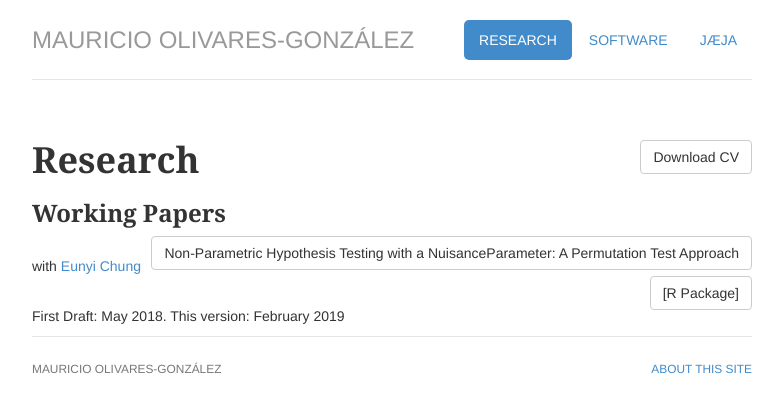
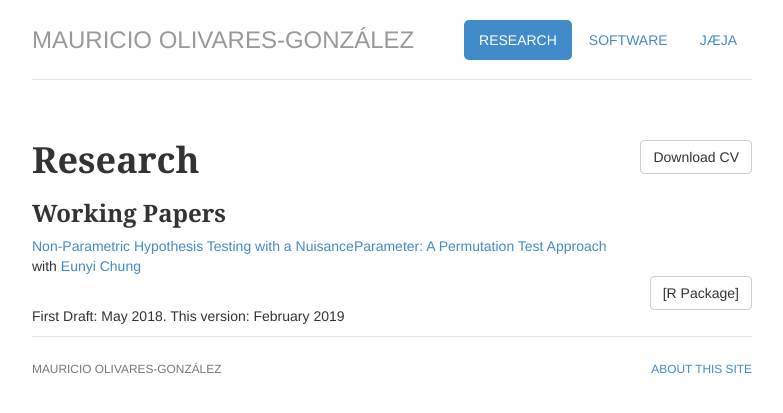
Before and after one commit to mauolivares/mauolivares.github.io, a Jekyll site: the page built from research/index.html, in a window 1280 px wide. Shown: the top 413 px of the page, without its empty margins (248-1031 px from the left). Built offline with Jekyll 4.4.1, drawn with Linux system fonts in a browser that asks for light colours.

Commit message:
Update HTE link

```diff
--- a/research/index.html
+++ b/research/index.html
@@ -17,7 +17,7 @@ description: Mauricio Olivares' research page.
 				<h3>Working Papers</h3>
 
 					<ul class="list-unstyled">
-					<li><a href="/files/HTE_WorkingPaper.pdf" class="btn btn-default pull-right" title="Download Paper as PDF">Non-Parametric Hypothesis Testing with a NuisanceParameter:  A Permutation Test Approach</a><br>with <a href="https://sites.google.com/a/illinois.edu/eunyichung/">Eunyi Chung</a><br><a href="https://cran.r-project.org/web/packages/RATest/index.html" class="btn btn-default pull-right" title="R Package">[R Package]</a></p><br>First Draft: May 2018. This version: February 2019</li>
+					<li><a href="/files/HTE_WorkingPaper.pdf" title="Download Paper as PDF">Non-Parametric Hypothesis Testing with a NuisanceParameter:  A Permutation Test Approach</a><br>with <a href="https://sites.google.com/a/illinois.edu/eunyichung/">Eunyi Chung</a><br><a href="https://cran.r-project.org/web/packages/RATest/index.html" class="btn btn-default pull-right" title="R Package">[R Package]</a></p><br>First Draft: May 2018. This version: February 2019</li>
 					</ul>
 
 
```
